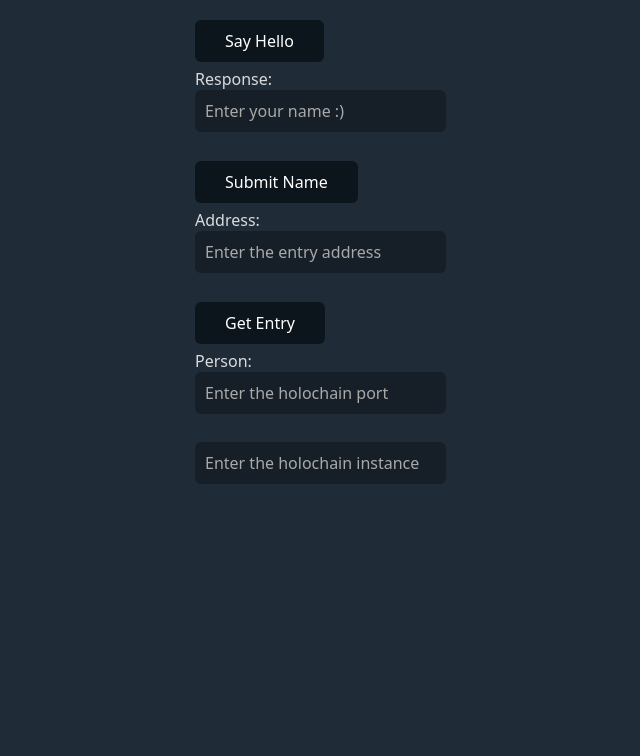
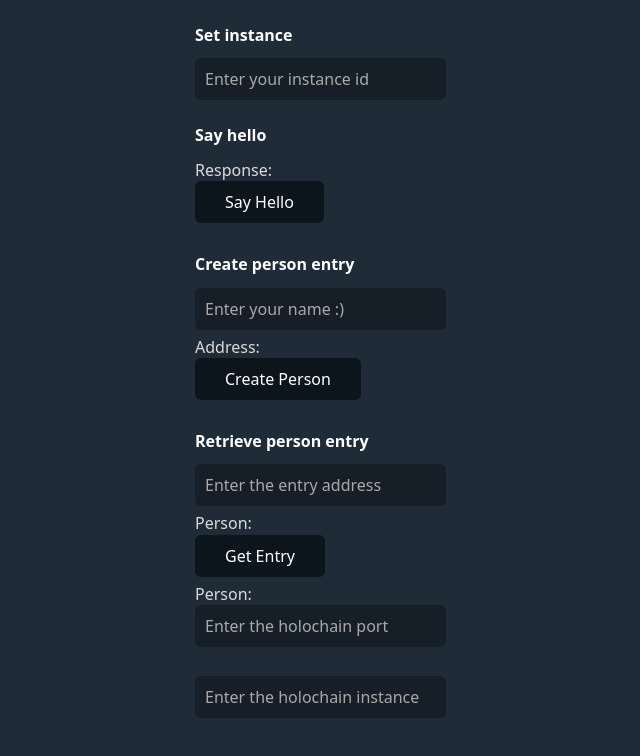
Before and after one commit to freesig/coreconcepts_gui, a plain HTML site: page index.html in a window 1280 px wide. Shown: the whole page, without its empty margins (45-685 px from the left). Drawn offline with nearby package versions, Linux system fonts and the light colour scheme.

Commit message:
code done for this

```diff
--- a/hello.js
+++ b/hello.js
@@ -2,9 +2,8 @@ var holochain_connection = holochainclient.connect({ url: "ws://localhost:3401"}
 
 // Render funcitons
 function hello() {
-  var port = document.getElementById('port').value;
   var instance = document.getElementById('instance').value;
-  holochainclient.connect({ url: "ws://localhost:" + port }).then(({callZome, close}) => {
+  holochainclient.connect({ url: "ws://localhost:3401"}).then(({callZome, close}) => {
     callZome(instance, 'hello', 'hello_holo')({"args": {} }).then((result) => update_element(result, 'output'))
   })
 }
@@ -32,18 +31,16 @@ function hello() {
 
 function create_person() {
   var name = document.getElementById('name').value;
-  var port = document.getElementById('port').value;
   var instance = document.getElementById('instance').value;
-  holochainclient.connect({ url: "ws://localhost:" + port }).then(({callZome, close}) => {
+  holochainclient.connect({ url: "ws://localhost:3401"}).then(({callZome, close}) => {
     callZome(instance, 'hello', 'create_person')({person: {name: name} }).then((result) => update_element(result, 'address_output'))
   })
 }
 
 function retrieve_person() {
   var address = document.getElementById('address_in').value;
-  var port = document.getElementById('port').value;
   var instance = document.getElementById('instance').value;
-  holochainclient.connect({ url: "ws://localhost:" + port }).then(({callZome, close}) => {
+  holochainclient.connect({ url: "ws://localhost:3401"}).then(({callZome, close}) => {
     callZome(instance, 'hello', 'retrieve_person')({address: address}).then((result) => update_person(result))
   })
 }
--- a/index.html
+++ b/index.html
@@ -13,12 +13,18 @@
 </head>
 
 <body>
+   <h4>Set instance</h4>
+   <input type="text" id="instance" placeholder="Enter your instance id">
+   <h4>Say hello</h4>
+   <div><span>Response:</span><span id="output"></span></div>
    <button onclick="hello()" type="button">Say Hello</button>
-   <div><span>Response:</span><span id="output"></span></div>
-   <input type="text" id="name" placeholder="Enter your name :)"><br>
-   <button onclick="create_person()" type="button">Submit Name</button>
-   <div><span>Address:</span><span id="address_output"></span></div>
-   <input type="text" id="address_in" placeholder="Enter the entry address"><br>
+   <h4>Create person entry</h4>
+   <div><input type="text" id="name" placeholder="Enter your name :)">
+     <span>Address:</span><span id="address_output"></span></div>
+   <button onclick="create_person()" type="button">Create Person</button>
+   <h4>Retrieve person entry</h4>
+   <div><input type="text" id="address_in" placeholder="Enter the entry address">
+     <span>Person:</span><span id="entry_output"></span></div>
    <button onclick="retrieve_person()" type="button">Get Entry</button>
    <div><span>Person:</span><span id="entry_output"></span></div>
    <script type="text/javascript" src="hc-web-client/hc-web-client-0.5.1.browser.min.js"></script>
```
